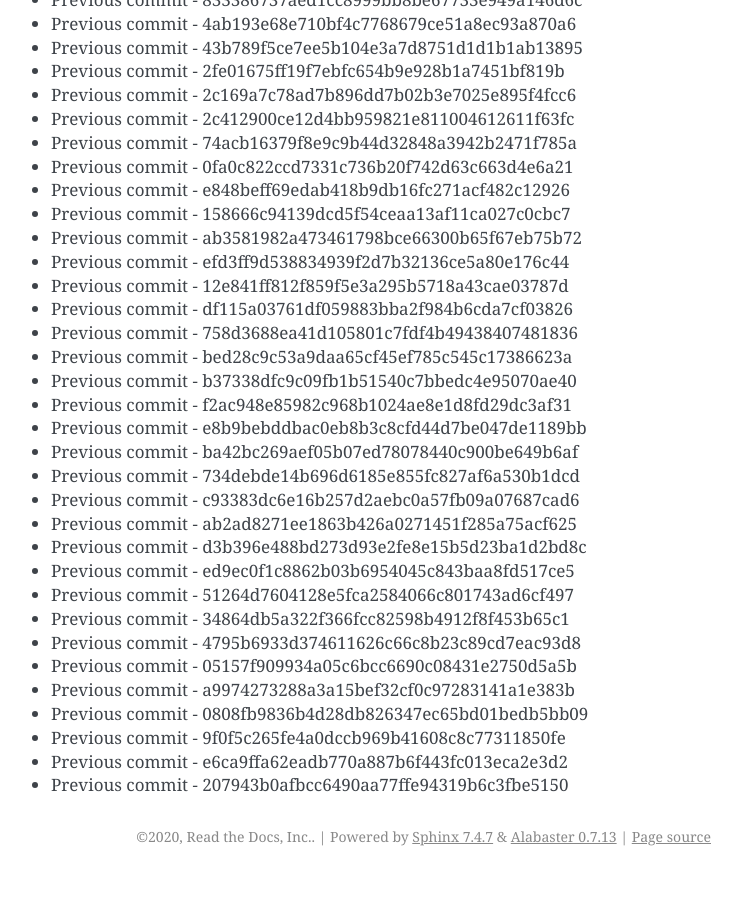
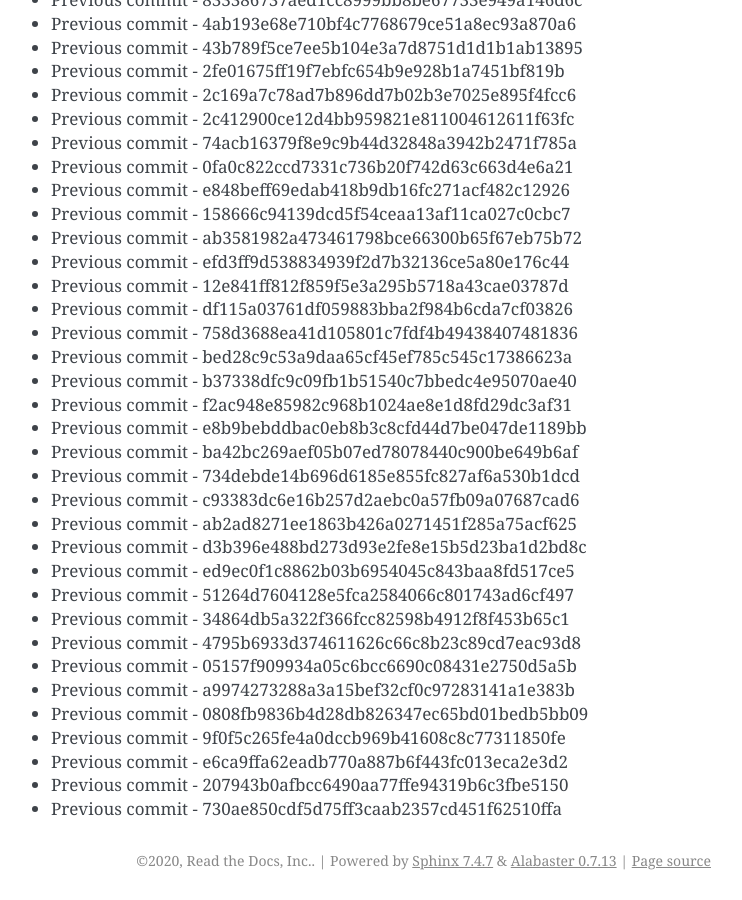
Before and after one commit to readthedocs/rtd-git-stresstest, a Sphinx documentation site: the page built from docs/updates.rst, in a window 1280 px wide and 900 px high, scrolled down 6224 px. Shown: the whole window, without its empty margins (399-1141 px from the left). Built offline with Sphinx 7.4.7, drawn with Linux system fonts in a browser that asks for light colours; before the commit the page ends 7100 px from its top, so only the background shows below that.

Commit message:
Generating commit from previous: 730ae850cdf5d75ff3caab2357cd451f62510ffa

```diff
--- a/docs/updates.rst
+++ b/docs/updates.rst
@@ -293,3 +293,4 @@ It can be tested for any performance characteristics.
 * Previous commit - 9f0f5c265fe4a0dccb969b41608c8c77311850fe
 * Previous commit - e6ca9ffa62eadb770a887b6f443fc013eca2e3d2
 * Previous commit - 207943b0afbcc6490aa77ffe94319b6c3fbe5150
+* Previous commit - 730ae850cdf5d75ff3caab2357cd451f62510ffa
```
